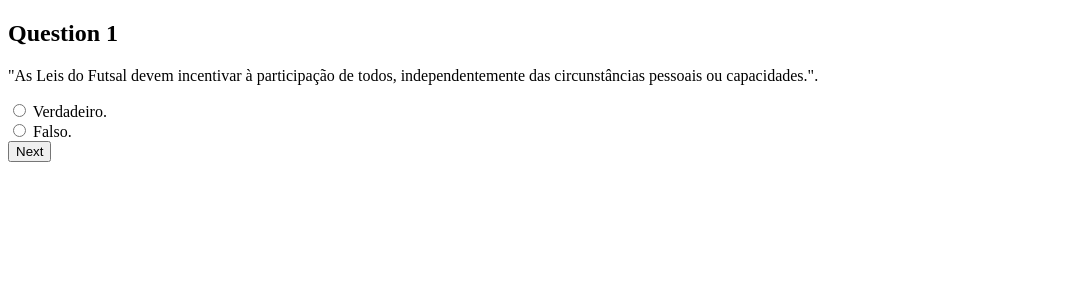
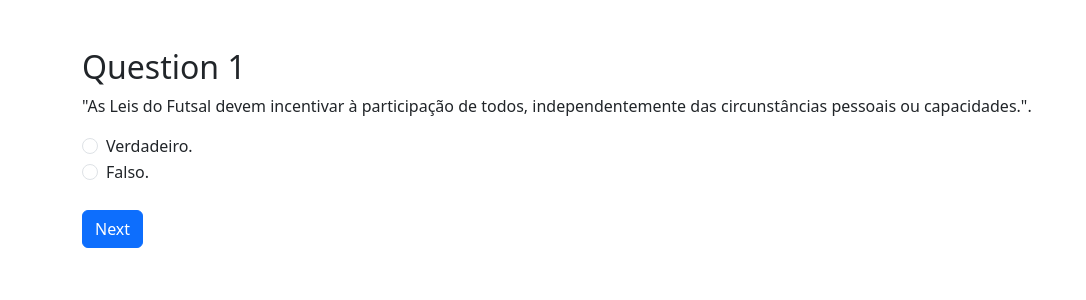
Before and after one commit to ok1234567/Django-Project-Questions, a Django app: template quiz/templates/quiz/question.html in a window 1280 px wide. Shown: the top 300 px of the page, without its empty margins (0-1086 px from the left). Run offline with Django 3.2, Linux system fonts and the light colour scheme; data comes from the database, SQL or seed files in the repository; the template is opened without the code that fills it: values that come from a table or form of the project are taken from there, most other values are stand-ins (such as "Sample title", 1, 10 or a date in 2020).

Commit message:
question html fixed

```diff
--- a/quiz/templates/quiz/question.html
+++ b/quiz/templates/quiz/question.html
@@ -4,25 +4,65 @@
 <head>
     <meta charset="UTF-8">
     <title>Question {{ question_number }}</title>
+    <link href="https://cdn.jsdelivr.net/npm/bootstrap@5.3.0/dist/css/bootstrap.min.css" rel="stylesheet">
+    <script>
+        function validateForm() {
+            // Verifica se alguma opção foi selecionada
+            let options = document.getElementsByName('option');
+            let selected = false;
+            for (let i = 0; i < options.length; i++) {
+                if (options[i].checked) {
+                    selected = true;
+                    break;
+                }
+            }
+
+            // Se nenhuma opção estiver selecionada, exibe um alerta e previne o envio do formulário
+            if (!selected) {
+                alert("Please select an answer before proceeding.");
+                return false;
+            }
+            return true;
+        }
+    </script>
 </head>
 <body>
+    <div class="container mt-5">
         <h2>Question {{ question_number }}</h2>
-    <form method="POST">
+        <form method="POST" onsubmit="return validateForm();">
             {% csrf_token %}
             <p>{{ question.question_text }}</p>
-        {% if question.option_a %}
-            <label><input type="radio" name="option" value="A"> {{ question.option_a }}</label><br>
-        {% endif %}
-        {% if question.option_b %}
-            <label><input type="radio" name="option" value="B"> {{ question.option_b }}</label><br>
-        {% endif %}
+            <div class="form-check">
+                <input class="form-check-input" type="radio" name="option" id="optionA" value="A">
+                <label class="form-check-label" for="optionA">
+                    {{ question.option_a }}
+                </label>
+            </div>
+            <div class="form-check">
+                <input class="form-check-input" type="radio" name="option" id="optionB" value="B">
+                <label class="form-check-label" for="optionB">
+                    {{ question.option_b }}
+                </label>
+            </div>
             {% if question.option_c %}
-            <label><input type="radio" name="option" value="C"> {{ question.option_c }}</label><br>
+            <div class="form-check">
+                <input class="form-check-input" type="radio" name="option" id="optionC" value="C">
+                <label class="form-check-label" for="optionC">
+                    {{ question.option_c }}
+                </label>
+            </div>
             {% endif %}
             {% if question.option_d %}
-            <label><input type="radio" name="option" value="D"> {{ question.option_d }}</label><br>
+            <div class="form-check">
+                <input class="form-check-input" type="radio" name="option" id="optionD" value="D">
+                <label class="form-check-label" for="optionD">
+                    {{ question.option_d }}
+                </label>
+            </div>
             {% endif %}
-        <button type="submit">Next</button>
+            <br>
+            <button type="submit" class="btn btn-primary">Next</button>
         </form>
+    </div>
 </body>
 </html>
```
Lines whose indentation alone changed are shown as unchanged.
